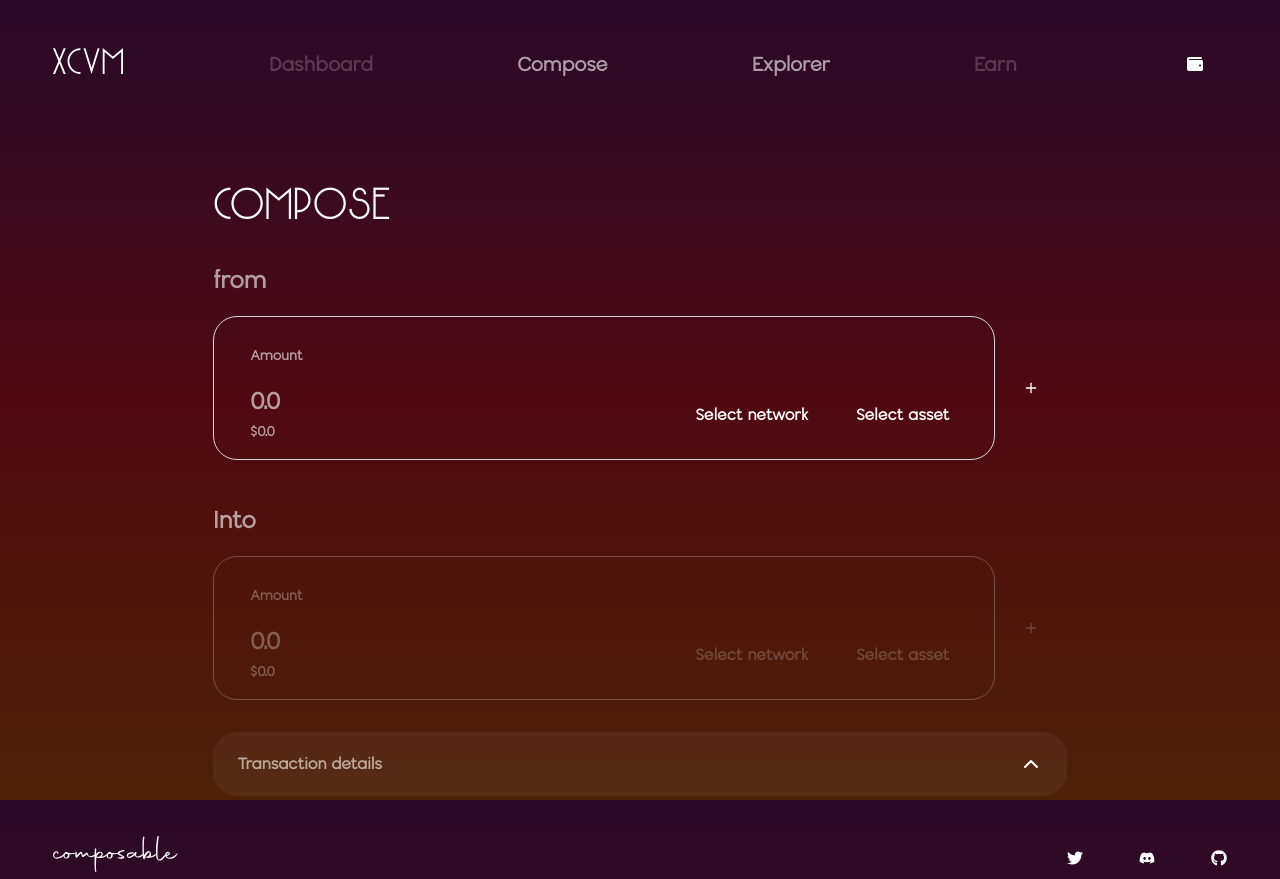
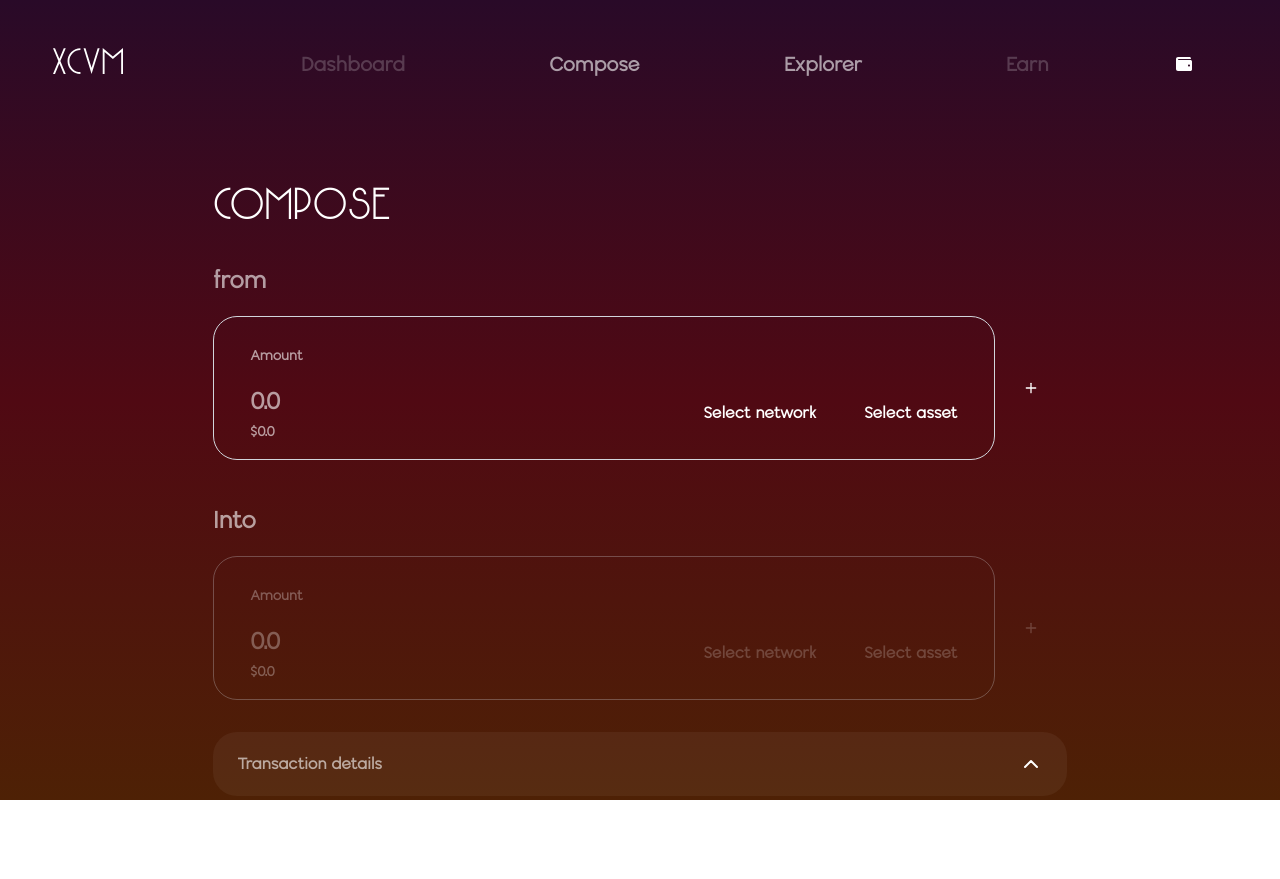
Before and after one commit to juansvc/xcvm, a Next.js app: page /compose in a window 1280 px wide. After the commit the page ends 800 px from the top, so only its background shows below. Built offline with nearby package versions, Linux system fonts and the light colour scheme; what tailwindcss-border-gradient-radius would draw is missing.

Commit message:
feat: major update

```diff
--- a/src/components/Molecules/InputAsset.tsx
+++ b/src/components/Molecules/InputAsset.tsx
@@ -25,7 +25,7 @@
 
   return (
     <div className={clsxm(
-      'border rounded-3xl h-36 px-3 py-2 relative',
+      'border rounded-3xl h-36 px-3 py-2',
       className,
       disabled ? 'border-gray-300/30 text-white/30' :
       'border-gray-300 text-white/60'
@@ -33,8 +33,10 @@
       <label htmlFor="name" className="block text-sm mt-5 ml-6">
         Amount
       </label>
+      <div className='flex justify-between'>
+        <div className='flex'>
           {assetIcon &&
-        <div className='inline-flex ml-6'><Image src={getToken(assetIcon).icon} width={20} height={20} alt='' /></div>
+            <div className='inline-flex ml-6 mb-2'><Image src={getToken(assetIcon).icon} width={20} height={20} alt='' /></div>
           }
           <div className='inline-flex flex-col'>
             <Input
@@ -50,8 +52,10 @@
               ${value === '' ? '0.0' : value}
             </label>
           </div>
-      <div className='absolute bottom-5 right-5'>
+        </div>
+        <div className='flex place-items-end pb-1'>
           {children}
+        </div>
       </div>
     </div>
   )
--- a/src/components/Organisms/Wallet.tsx
+++ b/src/components/Organisms/Wallet.tsx
@@ -7,6 +7,7 @@
   children: JSX.Element;
   image: JSX.Element;
   back?: () => void;
+  className?: string;
 }
 
 export const Wallet: FC<WalletProps> = ({
@@ -14,11 +15,12 @@
   subtitle,
   children,
   image,
-  back
+  back,
+  className
 }) => {
 
   return (
-    <div className='w-[480px] h-[700px] bg-white/5 rounded-3xl shadow backdrop-blur flex items-center justify-center'>
+    <div className={`w-[480px] h-[700px] bg-white/5 rounded-3xl shadow backdrop-blur flex items-center justify-center ${className}`}>
       <>
         {back ?
           <FaChevronLeft className='absolute top-12 left-14 hover:cursor-pointer w-5 h-5' onClick={back} />
--- a/src/components/layout/Header.tsx
+++ b/src/components/layout/Header.tsx
@@ -1,10 +1,8 @@
 import Image from 'next/image';
 import Link from 'next/link';
-import { FaWallet } from "react-icons/fa";
 
 import clsxm from '@/lib/clsxm';
 
-import { Button } from '@/components/Atom/Button';
 
 const links = [
   { href: '/', label: 'Dashboard' },
@@ -14,6 +12,7 @@
 ];
 
 export default function Header() {
+
   return (
     <header className='sticky top-0z-50 select-none'>
       <div className='w-11/12 mx-auto flex h-32 items-center justify-between'>
@@ -39,9 +38,7 @@
             ))}
           </ul>
         </nav>
-        <Link href='/wallet' passHref>
-          <a><Button className=' py-0 w-[64px] h-[64px] rounded-[24px]' variant='outline' icon={<FaWallet className='fill-white' height={20} width={20} />}/></a>
-        </Link>
+        <div></div>
       </div>
     </header>
   );
--- a/src/components/layout/Layout.tsx
+++ b/src/components/layout/Layout.tsx
@@ -1,11 +1,77 @@
+import { Popover } from '@headlessui/react';
+import Image from 'next/image';
+import Link from 'next/link';
+import { FC, ReactNode } from 'react';
+import { FaWallet } from 'react-icons/fa';
+
+import { Button } from '@/components/Atom/Button';
 import Footer from '@/components/layout/Footer';
 import Header from '@/components/layout/Header';
+import { Wallet } from '@/components/Organisms/Wallet';
 
-export default function Layout({ children }: { children: React.ReactNode }) {
+import { getToken } from '@/defi/Tokens';
+
+export interface LayoutProps {
+  connected?: boolean;
+  children: ReactNode;
+}
+
+export const Layout: FC<LayoutProps> = ({
+  connected = true,
+  children,
+}) => {
 
   return (
     <>
       <Header/>
+      <div className='absolute top-8 right-16'>
+        {/* TODO: Provide createContetx, useContex to Wallet Component */}
+        {
+          connected ?
+            <Popover className="relative z-10">
+              {({ open }) => (
+                <>
+                  <Popover.Button className='inline-flex items-center w-[64px] h-[64px] justify-center rounded-3xl py-6 border-gradient-r-gradient-light-transparent gradient-border-2 hover:border-gradient-r-gradient-light-colored'>
+                    <FaWallet className='fill-white' height={20} width={20} />
+                  </Popover.Button>
+                  <Popover.Panel as="div" className="absolute left-1/2 mt-3 w-screen max-w-sm -translate-x-1/2 px-4 sm:px-0 lg:max-w-3xl">
+                    <div className="overflow-hidden rounded-lg shadow-lg ring-1 ring-black ring-opacity-5 ">
+                      <>
+                        <Wallet
+                          title='$684,265'
+                          subtitle='[XCVM] 0xUsername'
+                          image={<Image alt='' src="/images/face3.png" height={128} width={128} />}
+                        >
+                        <>
+                          <div className='flex flex-col items-start p-0 order-2'>
+                            {/* TODO: Make summary from API */}
+                            <Button className='w-[350px] h-[72px]' icon={
+                              <Image src={getToken('dot_alt').icon as string} alt='' height={24} width={24} />
+                            } variant='outline'>Dotsama</Button>
+                            <Button className='w-[350px] h-[72px] my-8' icon={
+                              <Image src={getToken('eth_alt').icon as string} alt='' height={24} width={24} />
+                            } variant='outline'>EVM</Button>
+                            <Button className='w-[350px] h-[72px]' icon={
+                              <Image src={getToken('cosmos_alt').icon as string} alt='' height={24} width={24} />
+                            } variant='outline'>Cosmos</Button>
+                          </div>
+                          <div className='flex flex-row p-0 order-3 items-center justify-center'>
+                            Disconect all
+                          </div>
+                        </>
+                        </Wallet>
+                      </>
+                    </div>
+                  </Popover.Panel>
+                </>
+              )}
+            </Popover>
+          :
+            <Link href='/wallet' passHref>
+              <a><Button className='py-0 w-[64px] h-[64px] rounded-[24px]' variant='outline' icon={<FaWallet className='fill-white' height={20} width={20} />}/></a>
+            </Link>
+        }
+      </div>
       {children}
       <Footer/>
     </>
--- a/src/pages/404.tsx
+++ b/src/pages/404.tsx
@@ -1,6 +1,6 @@
 import * as React from 'react';
 
-import Layout from '@/components/layout/Layout';
+import { Layout } from '@/components/layout/Layout';
 
 export default function NotFoundPage() {
   return (
--- a/src/pages/compose.tsx
+++ b/src/pages/compose.tsx
@@ -1,11 +1,13 @@
 import Image from 'next/image';
 import { useEffect, useState } from 'react';
 import { FiPercent,FiPlus } from "react-icons/fi";
+import { GoLinkExternal } from 'react-icons/go';
+import { RiFileCopyLine } from "react-icons/ri";
 
 import clsxm from '@/lib/clsxm';
 
 import { Button } from '@/components';
-import Layout from '@/components/layout/Layout';
+import { Layout } from '@/components/layout/Layout';
 import { Dialog } from '@/components/Molecules/Dialog';
 import { Disclosure } from '@/components/Molecules/Disclosure';
 import { InputAsset } from '@/components/Molecules/InputAsset';
@@ -32,8 +34,9 @@
 export default function Compose() {
   const [isOpenNetwork, setIsOpenNetwork] = useState(false)
   const [isOpenAsset, setIsOpenAsset] = useState(false)
+  const [stepper, setStepper] = useState(false)
   const [disabled, setDisabled] = useState(true)
-  const [enableExecute, setEnableExecute] = useState(false)
+  const [enableExecute, setEnableExecute] = useState(true)
   const [selectedNetworkFrom, setSelectedNetworkFrom] = useState('')
   const [selectedAssetFrom, setSelectedAssetFrom] = useState('')
   const [selectedNetworkInto, setSelectedNetworkInto] = useState('')
@@ -43,9 +46,10 @@
   useEffect(() => {
     if (selectedNetworkFrom !== '' && selectedAssetFrom !== '') {
       setDisabled(false);
+      setStepper(true);
     }
     if (selectedNetworkFrom !== '' && selectedAssetFrom !== '' && selectedNetworkInto !== '' && selectedAssetInto !== '') {
-      setEnableExecute(true);
+      setEnableExecute(false);
     }
 
   }, [selectedAssetFrom, selectedNetworkFrom, selectedAssetInto, selectedNetworkInto]);
@@ -54,13 +58,50 @@
     <>
       <Layout>
         <main>
-          <section className='w-8/12 mx-auto mt-8'>
+          <section className='flex mx-auto mt-12'>
+            {
+              stepper ?
+                <div className='w-3/12 mx-auto'>
+                  <div className='bg-white/5 rounded-3xl border-2 border-transparent hover: py-4 pl-10'>
+                    Compose from {selectedNetworkFrom.charAt(0).toUpperCase() + selectedNetworkFrom.slice(1)}
+                    <div className='flex mt-2 '>
+                      <div className='mr-2 inline-flex'><Image src={getToken(selectedAssetFrom).icon} width={18} height={18} alt=''/></div>
+                      <div className='inline-flex'>
+                        0.0 {getToken(selectedAssetFrom).name}
+                      </div>
+                    </div>
+                  </div>
+                  {
+                    selectedAssetInto ?
+                      <div className='flex justify-end'>
+                        <div className='bg-white/5 rounded-3xl border-2 border-transparent hover: py-4 pl-10 mt-8 w-10/12'>
+                          Spawn on {selectedNetworkInto.charAt(0).toUpperCase() + selectedNetworkInto.slice(1)}
+                          <div className='flex mt-2 '>
+                            <div className='mr-2 inline-flex'><Image src={getToken(selectedAssetInto).icon} width={18} height={18} alt=''/></div>
+                            <div className='inline-flex'>
+                              0.0 {getToken(selectedAssetInto).name}
+                            </div>
+                          </div>
+                        </div>
+                      </div>
+                    : undefined
+                  }
+                  <div className='text-white/40 text-center mt-8'>
+                    Composed route<GoLinkExternal className='inline-flex ml-2 mb-[3px]'/><RiFileCopyLine className='inline-flex ml-2 mb-[3px]'/>
+                  </div>
+                </div>
+              : undefined
+            }
+            <div className={clsxm(
+                      stepper ? 'w-8/12 mr-10' :
+                      'w-8/12 mx-auto',
+                    )}>
+              <div>
                 <div className='flex text-left'>
-              <h3 className='mt-4 font-normal'>
+                  <h3 className='font-normal'>
                     COMPOSE
                   </h3>
                 </div>
-            <div>
                 <div className='mt-10'>
                   <div className='w-full h-32 mt-6'>
                     <h5 className='text-white/60 mb-5'>from</h5>
@@ -125,7 +166,7 @@
                 </div>
               </div>
               {/* TODO: Change with API */}
-            <Disclosure disabled={disabled} title='Transaction details'>
+              <Disclosure disabled={enableExecute} title='Transaction details'>
                 <div className='flex justify-between p'>
                   <span className='text-white/60'>Transaction fee</span>
                   <span>0.2 PICA</span>
@@ -143,6 +184,8 @@
                   <span>0.1%</span>
                 </div>
               </Disclosure>
+              <Button variant='primary' className='w-full mt-8' disabled={enableExecute}>Execute</Button>
+            </div>
           </section>
         </main>
       </Layout>
--- a/src/pages/explorer.tsx
+++ b/src/pages/explorer.tsx
@@ -4,7 +4,7 @@
 import { GoLinkExternal } from "react-icons/go";
 
 import { Tabs } from '@/components';
-import Layout from '@/components/layout/Layout';
+import { Layout } from '@/components/layout/Layout';
 import { Search } from '@/components/Molecules/Search';
 
 import { getNetwork } from '@/defi/Networks';
--- a/src/pages/wallet.tsx
+++ b/src/pages/wallet.tsx
@@ -2,7 +2,7 @@
 import { useState } from 'react';
 
 import { Button } from '@/components';
-import Layout from '@/components/layout/Layout';
+import { Layout } from '@/components/layout/Layout';
 import { Wallet } from '@/components/Organisms/Wallet';
 
 import { getToken } from "@/defi/Tokens";
--- a/src/styles/globals.css
+++ b/src/styles/globals.css
@@ -10,6 +10,7 @@
 
   html, body {
     height: 100%;
+    overflow-x: hidden;
   }
 
   a {
```
Lines whose indentation alone changed are shown as unchanged.
